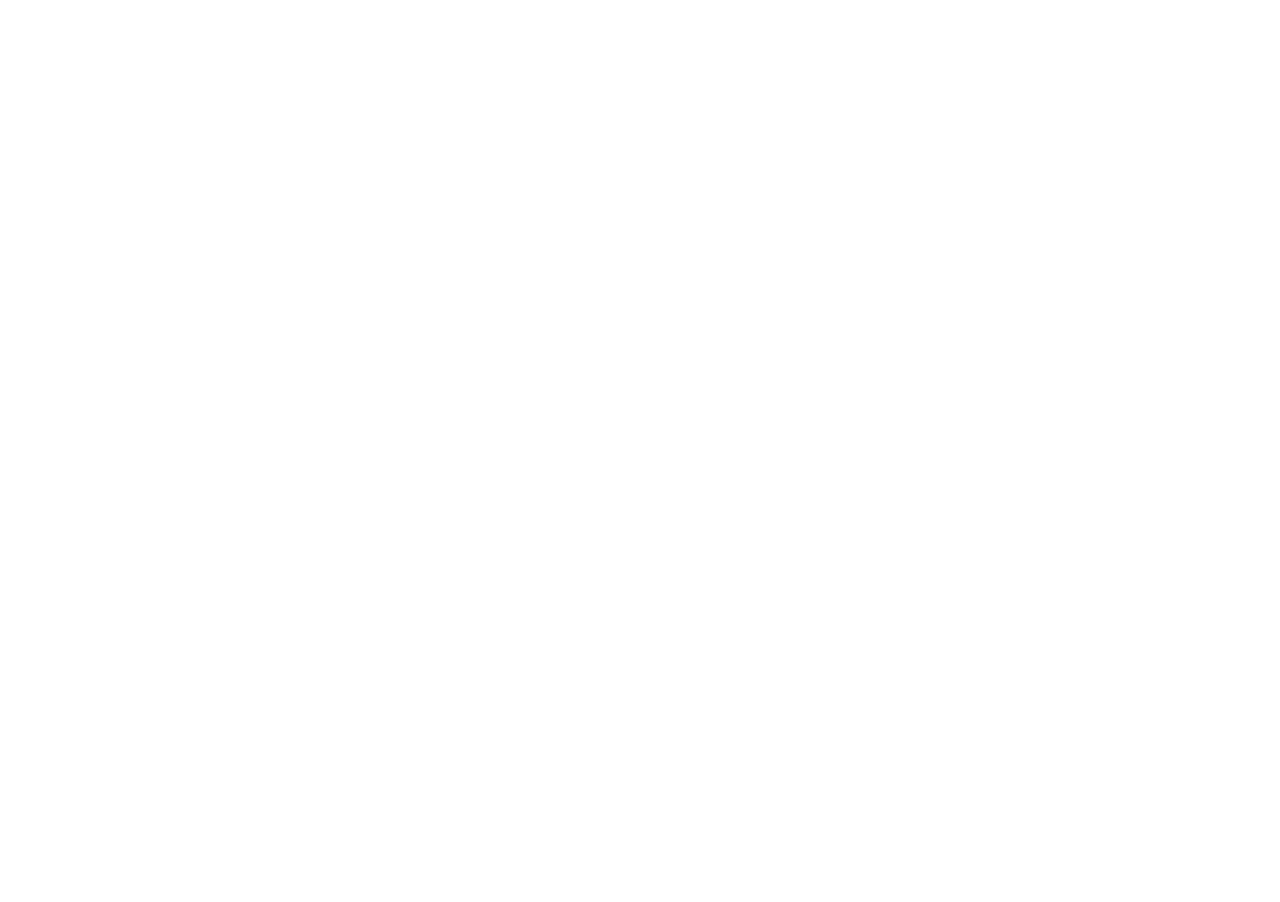
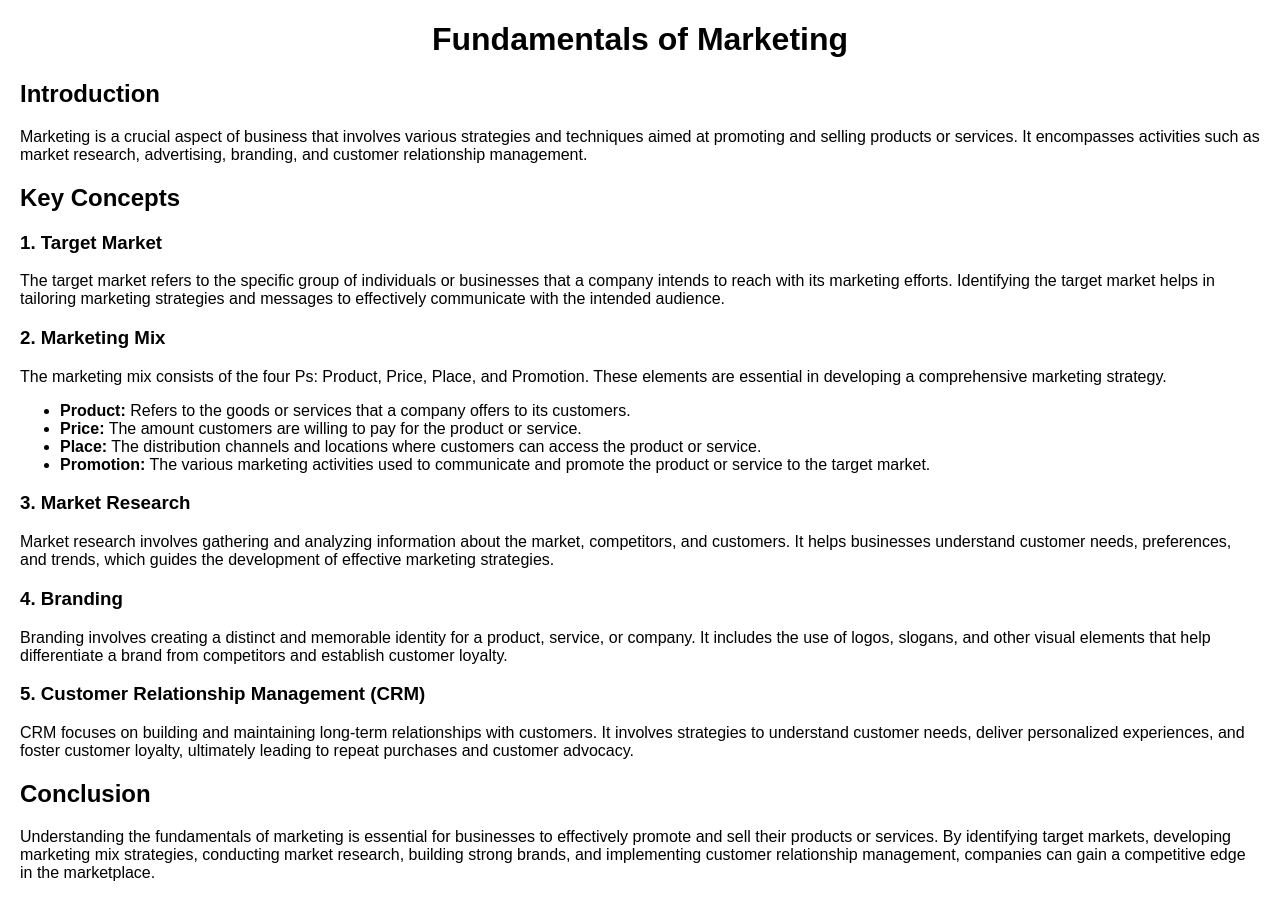
Before and after one commit to FizaMushtaq117/fiza-Mushtaq-117, a plain HTML site: page index.html in a window 1280 px wide. Before the commit the page ends 800 px from the top, so only its background shows below. Drawn offline with Linux system fonts and the light colour scheme.

Commit message:
Update index.html

```diff
--- a/index.html
+++ b/index.html
@@ -1,13 +1,50 @@
-<html lang="en">
+<!DOCTYPE html>
+<html>
 <head>
     <meta charset="UTF-8">
-    <meta name="viewport" content="width=device-width, initial-scale=1.0">
-    <meta http-equiv="X-UA-Compatible" content="ie=edge">
-    <title>Document</title>
+    <title>Fundamentals of Marketing</title>
+    <style>
+        body {
+            font-family: Arial, sans-serif;
+            margin: 20px;
+        }
+        h1 {
+            text-align: center;
+        }
+        p {
+            margin-bottom: 10px;
+        }
+    </style>
 </head>
 <body>
-    <script>
-        console.log('hello world');
-    </script>
+    <h1>Fundamentals of Marketing</h1>
+    <h2>Introduction</h2>
+    <p>Marketing is a crucial aspect of business that involves various strategies and techniques aimed at promoting and selling products or services. It encompasses activities such as market research, advertising, branding, and customer relationship management.</p>
+
+    <h2>Key Concepts</h2>
+    <h3>1. Target Market</h3>
+    <p>The target market refers to the specific group of individuals or businesses that a company intends to reach with its marketing efforts. Identifying the target market helps in tailoring marketing strategies and messages to effectively communicate with the intended audience.</p>
+
+    <h3>2. Marketing Mix</h3>
+    <p>The marketing mix consists of the four Ps: Product, Price, Place, and Promotion. These elements are essential in developing a comprehensive marketing strategy.</p>
+    <ul>
+        <li><strong>Product:</strong> Refers to the goods or services that a company offers to its customers.</li>
+        <li><strong>Price:</strong> The amount customers are willing to pay for the product or service.</li>
+        <li><strong>Place:</strong> The distribution channels and locations where customers can access the product or service.</li>
+        <li><strong>Promotion:</strong> The various marketing activities used to communicate and promote the product or service to the target market.</li>
+    </ul>
+
+    <h3>3. Market Research</h3>
+    <p>Market research involves gathering and analyzing information about the market, competitors, and customers. It helps businesses understand customer needs, preferences, and trends, which guides the development of effective marketing strategies.</p>
+
+    <h3>4. Branding</h3>
+    <p>Branding involves creating a distinct and memorable identity for a product, service, or company. It includes the use of logos, slogans, and other visual elements that help differentiate a brand from competitors and establish customer loyalty.</p>
+
+    <h3>5. Customer Relationship Management (CRM)</h3>
+    <p>CRM focuses on building and maintaining long-term relationships with customers. It involves strategies to understand customer needs, deliver personalized experiences, and foster customer loyalty, ultimately leading to repeat purchases and customer advocacy.</p>
+
+    <h2>Conclusion</h2>
+    <p>Understanding the fundamentals of marketing is essential for businesses to effectively promote and sell their products or services. By identifying target markets, developing marketing mix strategies, conducting market research, building strong brands, and implementing customer relationship management, companies can gain a competitive edge in the marketplace.</p>
+
 </body>
 </html>
```
